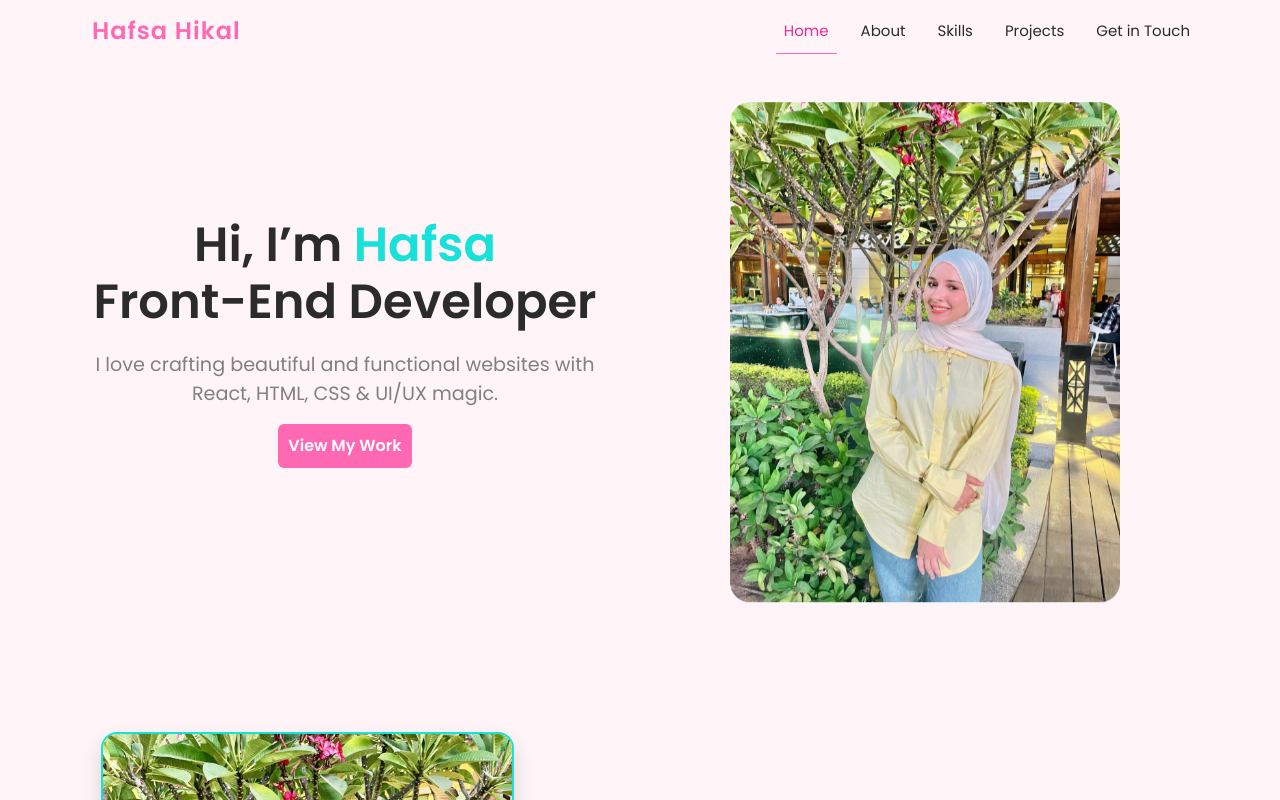
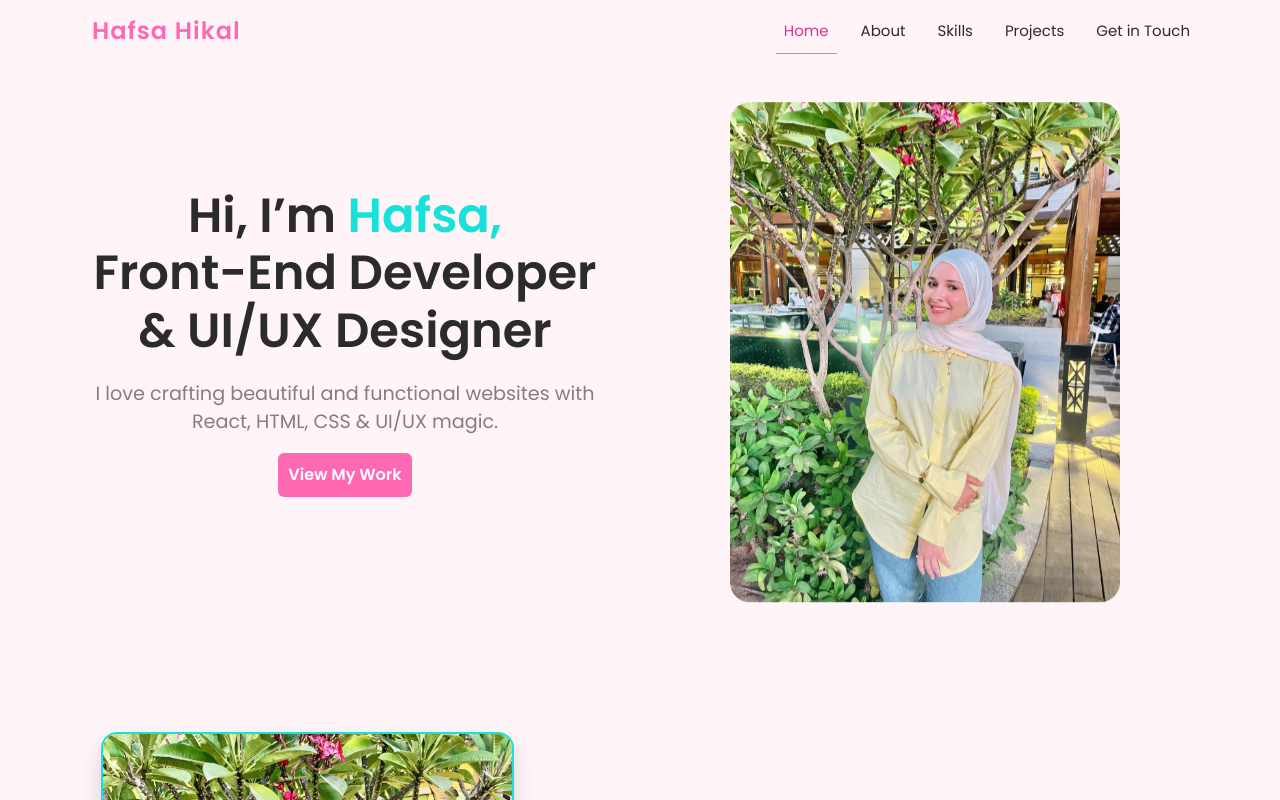
Before and after one commit to HafsaTarek/HafsaPortfolio, a React (Create React App) app: page / in a window 1280 px wide. Shown: the top 800 px of the page. Built offline with nearby package versions, Linux system fonts and the light colour scheme; the HTML template or start-up script is replaced by a standard one.

Commit message:
changed smth in hero-section

```diff
--- a/src/Hero/Hero.jsx
+++ b/src/Hero/Hero.jsx
@@ -8,9 +8,9 @@ const Hero = (_) => {
           {/* Title/header Col */}
           <div className="col-md-6">
             <h1 className="hero-title">
-              Hi, I’m <span className="highlighted">Hafsa</span>
+              Hi, I’m <span className="highlighted">Hafsa,</span>
               <br />
-              Front-End Developer
+              Front-End Developer & UI/UX Designer
             </h1>
             <p className="hero-subtitle">
               I love crafting beautiful and functional websites with React,
```
